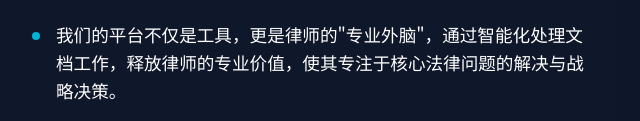
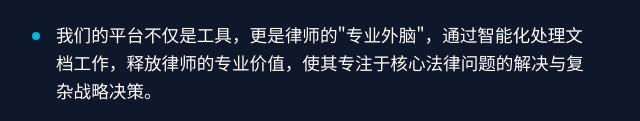
Before and after one commit to Maxwell-FreeFOV/JurismindWebTest, a plain HTML site: page index.html in a window 1280 px wide. Shown: the part 831-952 px from the top of the page, 8-648 px from the left. Drawn offline with Linux system fonts and the light colour scheme.

Commit message:
words revising

```diff
--- a/index.html
+++ b/index.html
@@ -33,7 +33,7 @@
             <div class="about-content">
                 <div class="about-text">
                     <p>法义经纬开创性地构建了深度人机协作新模式，将AI的分析、推理、生成能力与律师的专业法律思维完美结合，有效克服传统AI的幻觉问题与信息局限。</p>
-                    <p>我们的平台不仅是工具，更是律师的"专业外脑"，通过智能化处理文档工作，释放律师的专业价值，使其专注于核心法律问题的解决与战略决策。</p>
+                    <p>我们的平台不仅是工具，更是律师的"专业外脑"，通过智能化处理文档工作，释放律师的专业价值，使其专注于核心法律问题的解决与复杂战略决策。</p>
                     <p>基于持续的学习反馈机制，系统不断优化升级，形成良性进化循环，实现AI与法律专业人士的共同成长。</p>
                 </div>
                 <div class="about-image">
```
